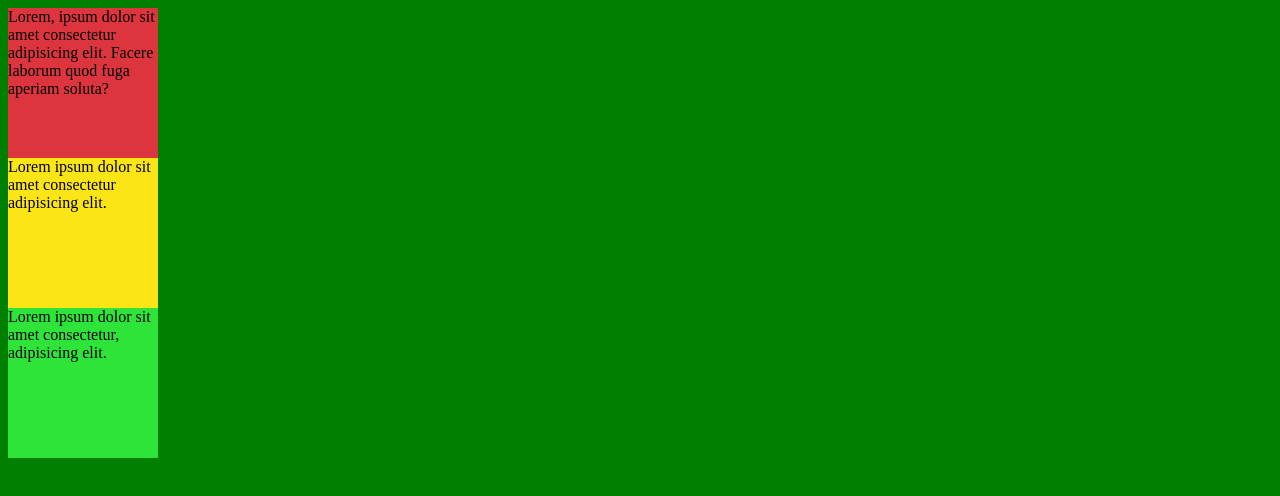
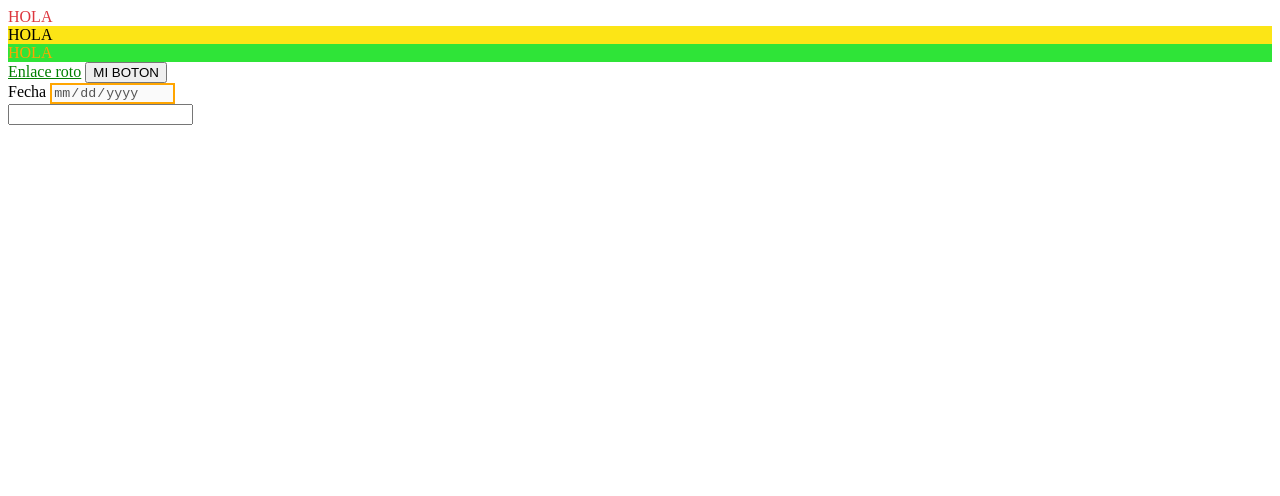
Before and after one commit to elianVillarroel/TEC-WEB_2, a plain HTML site: page index.html in a window 1280 px wide. Drawn offline with Linux system fonts and the light colour scheme.

Commit message:
tercer commit

```diff
--- a/estilos.css
+++ b/estilos.css
@@ -1,18 +1,26 @@
 body{
-    background-color: green;
+    background-color: white;
 }
 .caja1{
-    width: 150px;
-    height: 150px;
-    background-color: rgb(221, 53, 61);
+    color: rgb(221, 53, 61);
 }
 .caja2{
-    width: 150px;
-    height: 150px;
+
     background-color: #fce516;
 }
 .caja3{
-    width: 150px;
-    height: 150px;
+
     background-color: hsl(123, 77%, 54%);
 }
+#foo{
+    color: orange;
+}
+a[title]{
+    color: green;
+}
+button:hover{
+    background-color: green;
+}
+input:disabled{
+    border: 2px solid orange;
+}
--- a/index.html
+++ b/index.html
@@ -7,9 +7,18 @@
     <link rel="stylesheet" href="estilos.css".css>
 </head>
 <body>
+    <div class="caja1">HOLA </div>
+    <div class="caja2">HOLA </div>
+    <div class="caja3" id="foo">HOLA</div>
+    <a href="#" title="mi titulo">Enlace roto</a>
+    <button>MI BOTON</button>
+    <form>
+        <label for="fecha">Fecha</label>
+        <input name="fecha" type="date" disabled>
+        <div></div>
 
-    <div class="caja1">Lorem, ipsum dolor sit amet consectetur adipisicing elit. Facere laborum quod fuga aperiam soluta?  <br> </div>
-    <div class="caja2">Lorem ipsum dolor sit amet consectetur adipisicing elit.  <br> </div>
-    <div class="caja3">Lorem ipsum dolor sit amet consectetur, adipisicing elit.  <br> </div>
+        <input type="text" type="password" id="password">
+    </form>
+
 </body>
 </html>
```
